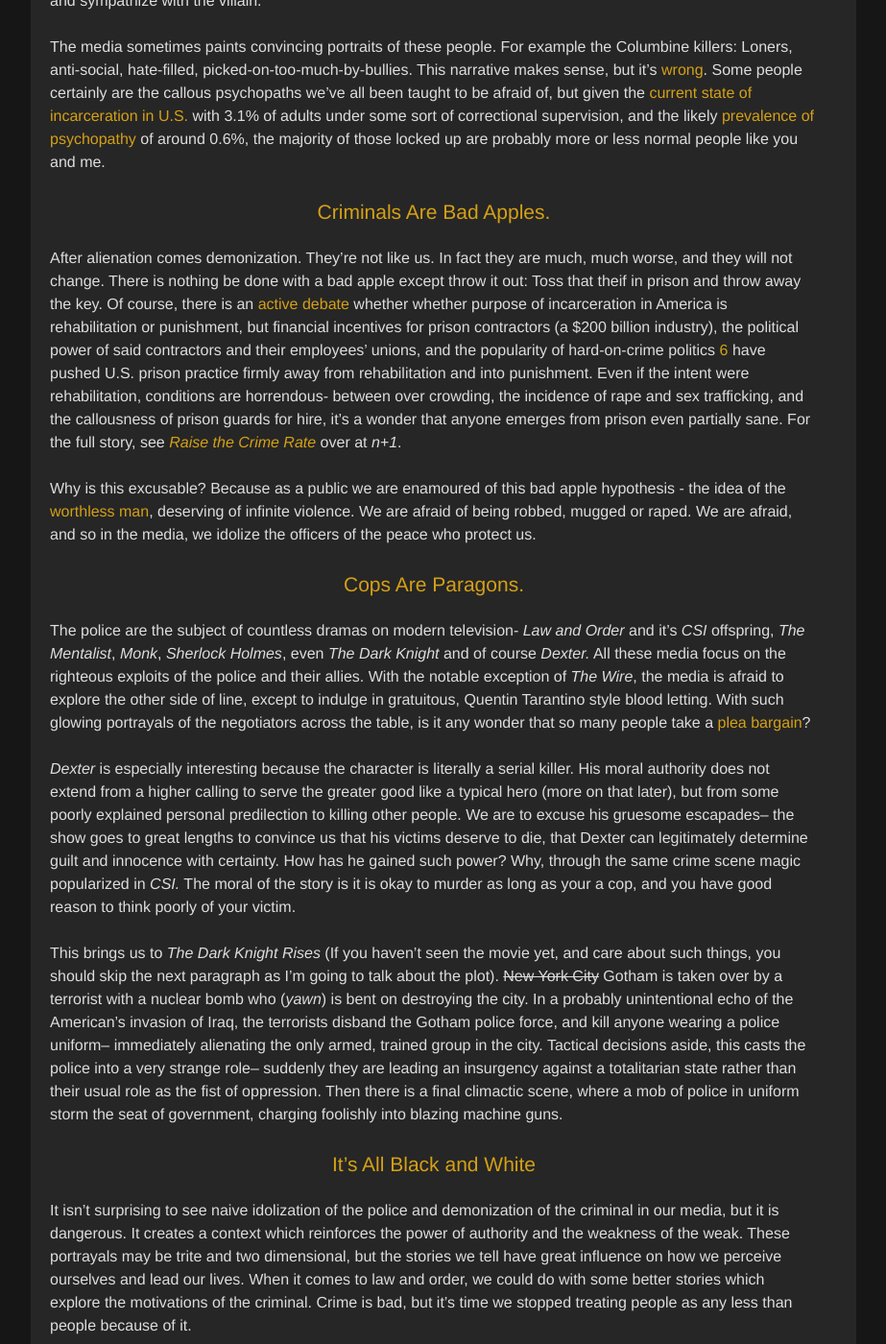
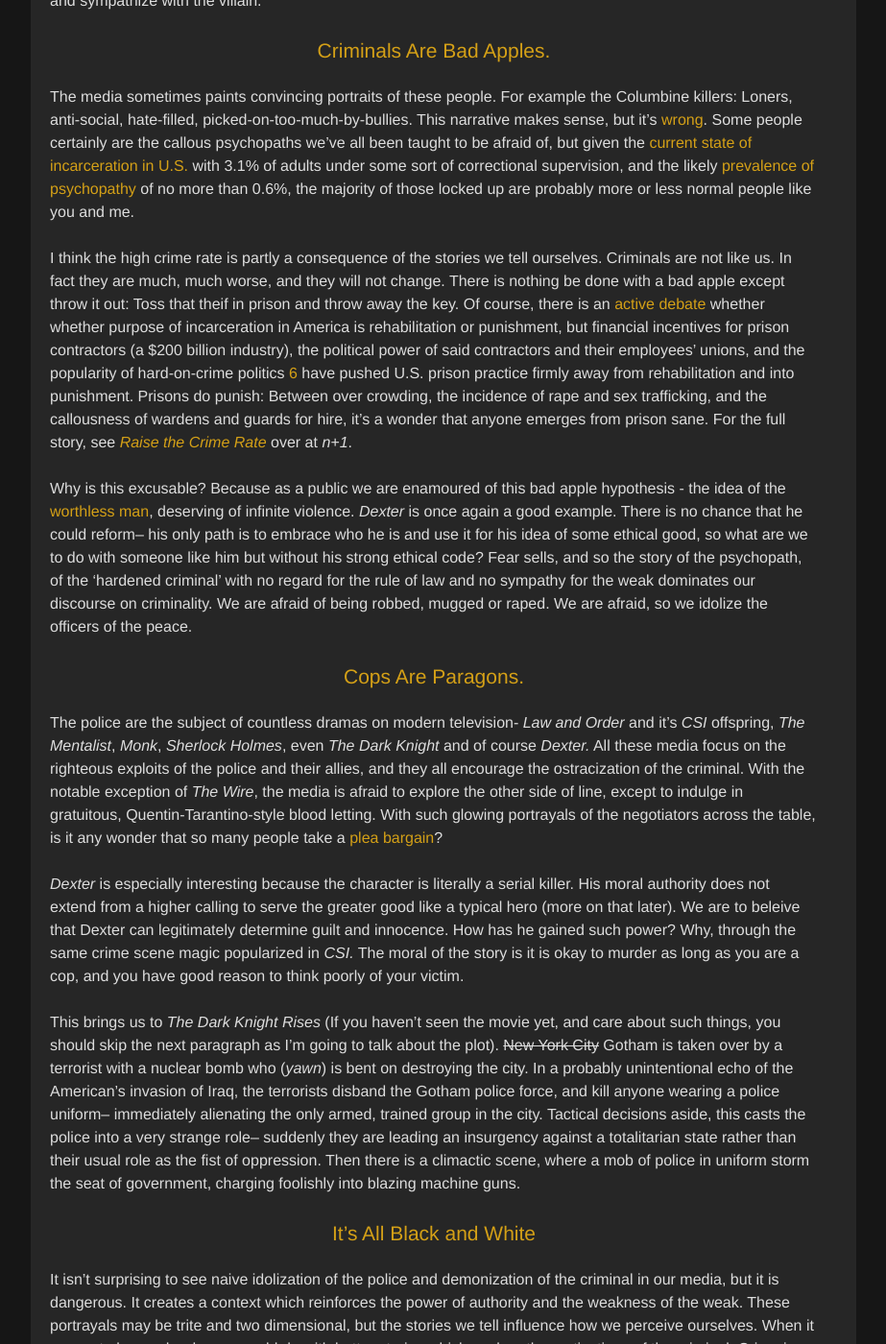
Before and after one commit to AWinterman/awinterman.github.com, a Jekyll site: the page built from _posts/2012-07-21-The-Bad-Apple-Hypothesis.md, in a window 1280 px wide and 1400 px high, scrolled down 765 px. Shown: the whole window at 96% size, without its empty margins (178-1101 px from the left). Built offline with Jekyll 4.4.1, drawn with Linux system fonts in a browser that asks for light colours; Markdown is read by kramdown in place of the engine named in the settings; some of the changed text lies outside the part shown.

Commit message:
fixed some grammer, tightened things up

```diff
--- a/_posts/2012-07-21-The-Bad-Apple-Hypothesis.md
+++ b/_posts/2012-07-21-The-Bad-Apple-Hypothesis.md
@@ -4,9 +4,9 @@ title: The Bad Apple Hypothesis
 subtitle: Crime and Vigilantism in the Media
 ---
 
-I recently watched episode 10, season 5 of Showtime's *Dexter*, a popular show about a bland crime lab analyst named Dexter, played by Michael C. Hall. We are along for the ride as Dexter solves murders, raises his infant son, and - here's the catch - murders people the law cannot indict.  The premise is that Dexter is a born serial killer who cannot help but kill, but he *can* decide who to kill. He might be a serial killer, but he's our serial killer, and this makes it okay.
+I recently watched episode 10, season 5 of Showtime's *Dexter*, a popular show about Dexter, a bland crime lab analyst played by Michael C. Hall. We are along for the ride as Dexter solves murders, raises his infant son, and - here's the catch - murders people the law cannot indict.  The premise is that Dexter is a born serial killer who cannot help but kill, but he *can* decide who to kill. He might be a serial killer, but he's our serial killer, and this makes it okay.
 
-His victims on the other hand, are two dimensional. In the series's naive interpretation of crime, to be truly deserving of punishment you must wear the trappings of the criminal. The guilty are inhuman sadists-- they relish a crime committed, hate the police, and seem to be unable to speak in a normal tone of voice. Though they might speak like one of us for appearances' sake, in their natural state they awkwardly rasp sexual exploits and vague threats (usually at one another), hunch their shoulders, hang out in dark places, and wear [hoodies][12] or hats to obscure their features.
+His victims on the other hand, are two dimensional. In the series's naive interpretation of crime, to be truly deserving of punishment you must wear the trappings of the criminal. The guilty are inhuman sadists-- they relish a crime committed, hate the police, and seem to be unable to speak in a normal tone of voice. Though they might speak like one of us for appearances' sake, in their natural state they awkwardly rasp stories of sexual exploits and vague threats (usually at one another), hunch their shoulders, hang out in dark places, and wear hoodies or hats to obscure their features.
 
 These portrayals lead to a mode of thought which has exacerbated the [United States' prison problem][1].
 
@@ -16,25 +16,25 @@ They talk differently, they think differently, they have different priorities, a
 
 We demonize our enemies so we don't have to understand them. It is easier **not** to see a little of yourself in the criminal. If we ever want lasting, humane solutions to crime prevention, we need to embrace that extrospection and sympathize with the villain.
 
-The media sometimes paints convincing portraits of these people. For example the Columbine killers:  Loners, anti-social, hate-filled, picked-on-too-much-by-bullies. This narrative makes sense, but it's [wrong][3]. Some people certainly are the callous psychopaths we've all been taught to be afraid of, but given the [current state of incarceration in  U.S.][8] with 3.1% of adults under some sort of correctional supervision, and the likely [prevalence of psychopathy][9] of around 0.6%, the majority of those locked up are probably more or less normal people like you and me.
-
 #### Criminals Are Bad Apples. ####
 
-After alienation comes demonization. They're not like us. In fact they are much, much worse, and they will not change. There is nothing be done with a bad apple except throw it out: Toss that theif in prison and throw away the key. Of course, there is an [active debate][5] whether whether purpose of incarceration in America is rehabilitation or punishment, but financial incentives for prison contractors (a $200 billion industry), the political power of said contractors and their employees' unions, and the popularity of hard-on-crime politics [6][] have pushed U.S. prison practice firmly away from rehabilitation and into punishment. Even if the intent were rehabilitation, conditions are horrendous- between over crowding, the incidence of rape and sex trafficking, and the callousness of prison guards for hire, it's a wonder that anyone emerges from prison even partially sane. For the full story, see [*Raise the Crime Rate*][2] over at *n+1*.
+The media sometimes paints convincing portraits of these people. For example the Columbine killers:  Loners, anti-social, hate-filled, picked-on-too-much-by-bullies. This narrative makes sense, but it's [wrong][3]. Some people certainly are the callous psychopaths we've all been taught to be afraid of, but given the [current state of incarceration in  U.S.][8] with 3.1% of adults under some sort of correctional supervision, and the likely [prevalence of psychopathy][9] of no more than 0.6%, the majority of those locked up are probably more or less normal people like you and me.
 
-Why is this excusable? Because as a public we are enamoured of this bad apple hypothesis - the idea of the [worthless man][10], deserving of infinite violence. We are afraid of being robbed, mugged or raped. We are afraid, and so in the media, we idolize the officers of the peace who protect us.
+I think the high crime rate is partly a consequence of the stories we tell ourselves. Criminals are not like us. In fact they are much, much worse, and they will not change. There is nothing be done with a bad apple except throw it out: Toss that theif in prison and throw away the key. Of course, there is an [active debate][5] whether whether purpose of incarceration in America is rehabilitation or punishment, but financial incentives for prison contractors (a $200 billion industry), the political power of said contractors and their employees' unions, and the popularity of hard-on-crime politics [6][] have pushed U.S. prison practice firmly away from rehabilitation and into punishment. Prisons do punish: Between over crowding, the incidence of rape and sex trafficking, and the callousness of wardens and guards for hire, it's a wonder that anyone emerges from prison sane. For the full story, see [*Raise the Crime Rate*][2] over at *n+1*.
+
+Why is this excusable? Because as a public we are enamoured of this bad apple hypothesis - the idea of the [worthless man][10], deserving of infinite violence. *Dexter* is once again a good example. There is no chance that he could reform-- his only path is to embrace who he is and use it for his idea of some ethical good, so what are we to do with someone like him but without his strong ethical code? Fear sells, and so the story of the psychopath, of the 'hardened criminal' with no regard for the rule of law and no sympathy for the weak dominates our discourse on criminality. We are afraid of being robbed, mugged or raped. We are afraid, so we idolize the officers of the peace.
 
 #### Cops Are Paragons. ####
 
-The police are the subject of countless dramas on modern television- *Law and Order* and it's *CSI* offspring, *The Mentalist*, *Monk*, *Sherlock Holmes*, even *The Dark Knight* and of course *Dexter.* All these media focus on the righteous exploits of the police and their allies. With the notable exception of *The Wire*, the media is afraid to explore the other side of line, except to indulge in gratuitous, Quentin Tarantino style blood letting. With such glowing portrayals of the negotiators across the table, is it any wonder that so many people take a [plea bargain][11]?
+The police are the subject of countless dramas on modern television- *Law and Order* and it's *CSI* offspring, *The Mentalist*, *Monk*, *Sherlock Holmes*, even *The Dark Knight* and of course *Dexter.* All these media focus on the righteous exploits of the police and their allies, and they all encourage the ostracization of the criminal. With the notable exception of *The Wire*, the media is afraid to explore the other side of line, except to indulge in gratuitous, Quentin-Tarantino-style blood letting. With such glowing portrayals of the negotiators across the table, is it any wonder that so many people take a [plea bargain][11]?
 
-*Dexter* is especially interesting because the character is literally a serial killer. His moral authority does not extend from a higher calling to serve the greater good like a typical hero (more on that later), but from some poorly explained personal predilection to killing other people. We are to excuse his gruesome escapades-- the show goes to great lengths to convince us that his victims deserve to die, that Dexter can legitimately determine guilt and innocence with certainty. How has he gained such power? Why, through the same crime scene magic popularized in *CSI.* The moral of the story is it is okay to murder as long as your a cop, and you have good reason to think poorly of your victim.
+*Dexter* is especially interesting because the character is literally a serial killer. His moral authority does not extend from a higher calling to serve the greater good like a typical hero (more on that later). We are to beleive that Dexter can legitimately determine guilt and innocence. How has he gained such power? Why, through the same crime scene magic popularized in *CSI.* The moral of the story is it is okay to murder as long as you are a cop, and you have good reason to think poorly of your victim.
 
-This brings us to *The Dark Knight Rises* (If you haven't seen the movie yet, and care about such things, you should skip the next paragraph as I'm going to talk about the plot). ~~New York City~~ Gotham is taken over by a terrorist with a nuclear bomb who (*yawn*) is bent on destroying the city. In a probably unintentional echo of the American's invasion of Iraq, the terrorists disband the Gotham police force, and kill anyone wearing a police uniform-- immediately alienating the only armed, trained group in the city. Tactical decisions aside, this casts the police into a very strange role-- suddenly they are leading an insurgency against a totalitarian state rather than their usual role as the fist of oppression. Then there is a final climactic scene, where a mob of police in uniform storm the seat of government, charging foolishly into blazing machine guns.
+This brings us to *The Dark Knight Rises* (If you haven't seen the movie yet, and care about such things, you should skip the next paragraph as I'm going to talk about the plot). ~~New York City~~ Gotham is taken over by a terrorist with a nuclear bomb who (*yawn*) is bent on destroying the city. In a probably unintentional echo of the American's invasion of Iraq, the terrorists disband the Gotham police force, and kill anyone wearing a police uniform-- immediately alienating the only armed, trained group in the city. Tactical decisions aside, this casts the police into a very strange role-- suddenly they are leading an insurgency against a totalitarian state rather than their usual role as the fist of oppression. Then there is a climactic scene, where a mob of police in uniform storm the seat of government, charging foolishly into blazing machine guns.
 
 #### It's All Black and White ####
 
-It isn't surprising to see naive idolization of the police and demonization of the criminal in our media, but it is dangerous. It creates a context which reinforces the power of authority and the weakness of the weak. These portrayals may be trite and two dimensional, but the stories we tell have great influence on how we perceive ourselves and lead our lives. When it comes to law and order, we could do with some better stories which explore the motivations of the criminal. Crime is bad, but it's time we stopped treating people as any less than people because of it.
+It isn't surprising to see naive idolization of the police and demonization of the criminal in our media, but it is dangerous. It creates a context which reinforces the power of authority and the weakness of the weak. These portrayals may be trite and two dimensional, but the stories we tell influence how we perceive ourselves. When it comes to law and order, we could do with better stories which explore the motivations of the criminal. Crime is bad, but it's time we stopped treating people as any less than people because of it.
 
 
 [1]: http://en.wikipedia.org/wiki/United_States_incarceration_rate
```
Also changed, not shown: other parts of _posts/2012-07-21-The-Bad-Apple-Hypothesis.md (+0 -1 lines).
